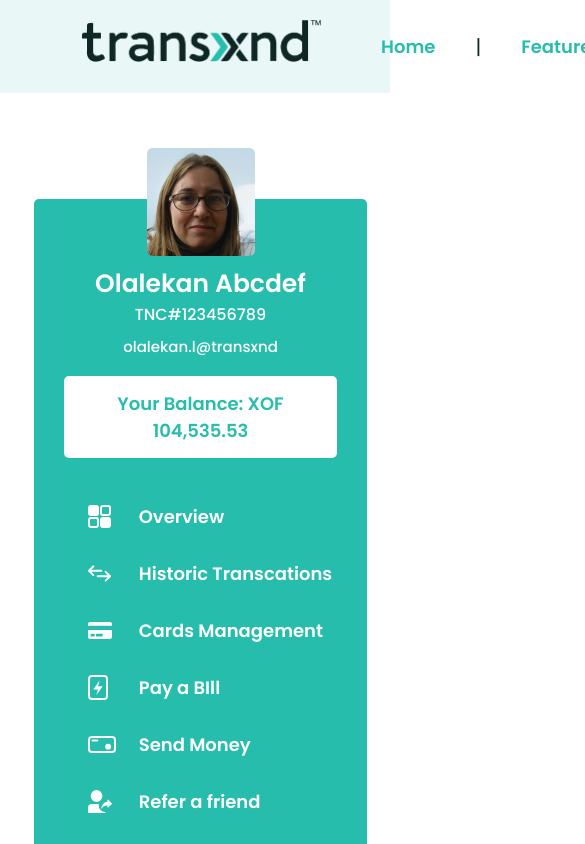
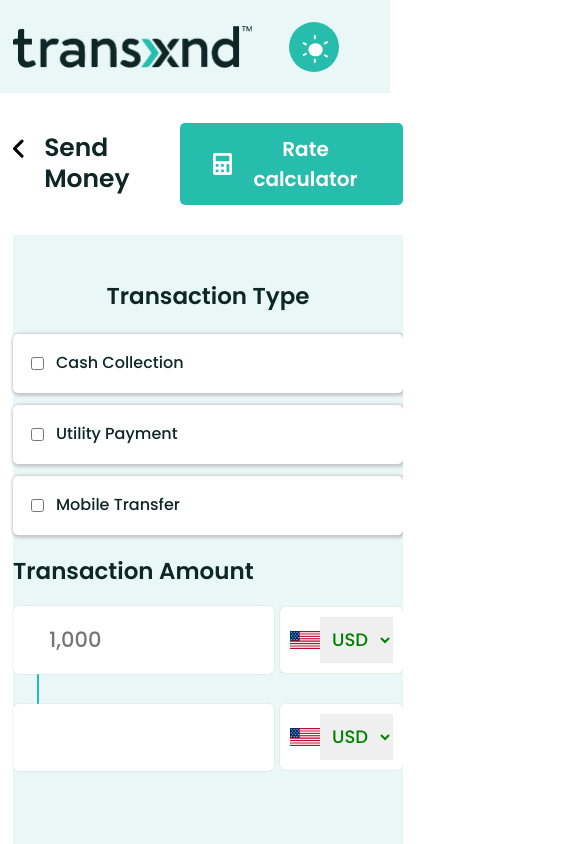
Before and after one commit to ab9pixel/Transxnd-Enhanced-screens, a React (Create React App) app: page / in a window 390 px wide. Shown: the top 844 px of the page, 585 px wide, since content can reach past the window. Built offline with nearby package versions, Linux system fonts and the light colour scheme.

Commit message:
responsive: fixed header and main content

```diff
--- a/src/App.scss
+++ b/src/App.scss
@@ -6,7 +6,11 @@
     box-sizing: border-box;
     color: #0E2725;
 }
-h1, h2, h3 , h4 , h5, p{
+.row>*{
+    padding: 0;
+    margin: 0;
+}
+h1, h2, h3 , h4 , h5, p, .row{
     margin: 0;
 }
 body{
@@ -98,3 +102,35 @@ body{
 
 
 }
+.App{
+@media(max-width: 990px){
+
+    .headerMain  .navbarWrap, .profileView, .sidebarMain, .support-message  {
+    display: none;
+    }
+    .MoneyCalculator .row >.col-lg-6:first-child{
+        order: 2;
+    }
+    .headerWrap, .MainContentWrap{
+        margin: 0;
+    }
+    .SmallInput, .SmallInputWrap{
+        width: 100%;
+    }
+    .transactionType h3{
+        text-align: center;
+    }
+    .sendMoneyPageOneRight{
+        padding-right: 0;
+    }
+
+
+    .container{
+        width: 100%;
+        margin: 0 13px;
+        max-width: none;
+    }
+    .ContentHeaderText p{
+        display: none;
+    }
+}}
--- a/src/components/MainContent/MoneyCalculator.js
+++ b/src/components/MainContent/MoneyCalculator.js
@@ -111,6 +111,7 @@ const MoneyCalculator = ({setSendMoneyNow}) => {
                   text="number"
                   name="transactionAmount"
                   value={fromCurrency}
+                  placeholder="1,000"
                   onChange={(e) => setFromCurrency(e.target.value)}
                 />
                 <div className="currencyWrap">
```
